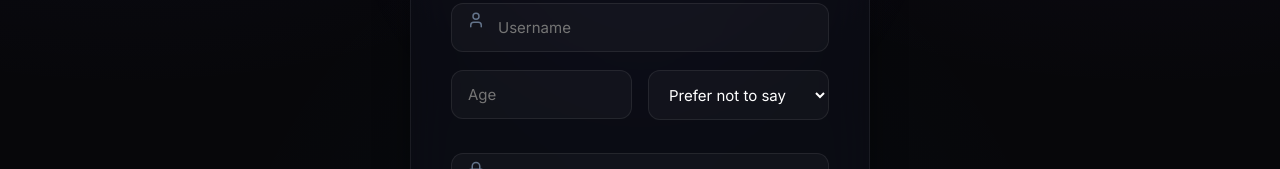
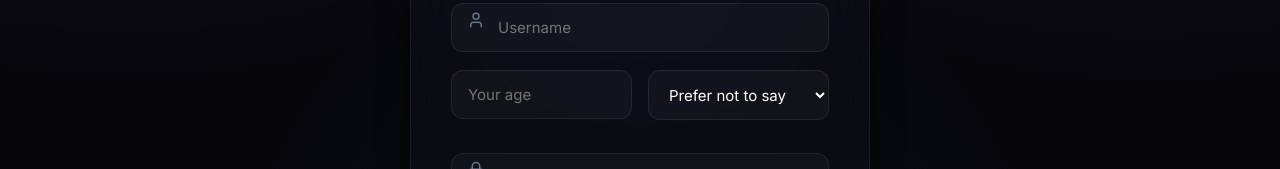
Before and after one commit to ganesh2317/Dream-Match, a React (Vite) app in the folder client/: page /register in a window 1280 px wide. Shown: the part 361-530 px from the top of the page. Built offline with nearby package versions, Linux system fonts and the light colour scheme.

Commit message:
chore: minor documentation and accessibility improvements

```diff
--- a/client/src/pages/Register.jsx
+++ b/client/src/pages/Register.jsx
@@ -148,7 +148,8 @@ const Register = () => {
                             <div style={{ flex: 1 }}>
                                 <Input
                                     type="number"
-                                    placeholder="Age"
+                                    placeholder="Your age"
+                                    aria-label="Your age"
                                     value={formData.age}
                                     onChange={(e) => setFormData({ ...formData, age: e.target.value })}
                                     required
@@ -158,6 +159,7 @@ const Register = () => {
                             <div style={{ flex: 1, display: 'flex', flexDirection: 'column', gap: '8px' }}>
                                 <select
                                     value={formData.gender}
+                                    aria-label="Gender"
                                     onChange={(e) => setFormData({ ...formData, gender: e.target.value })}
                                     disabled={loading}
                                     style={{
```
